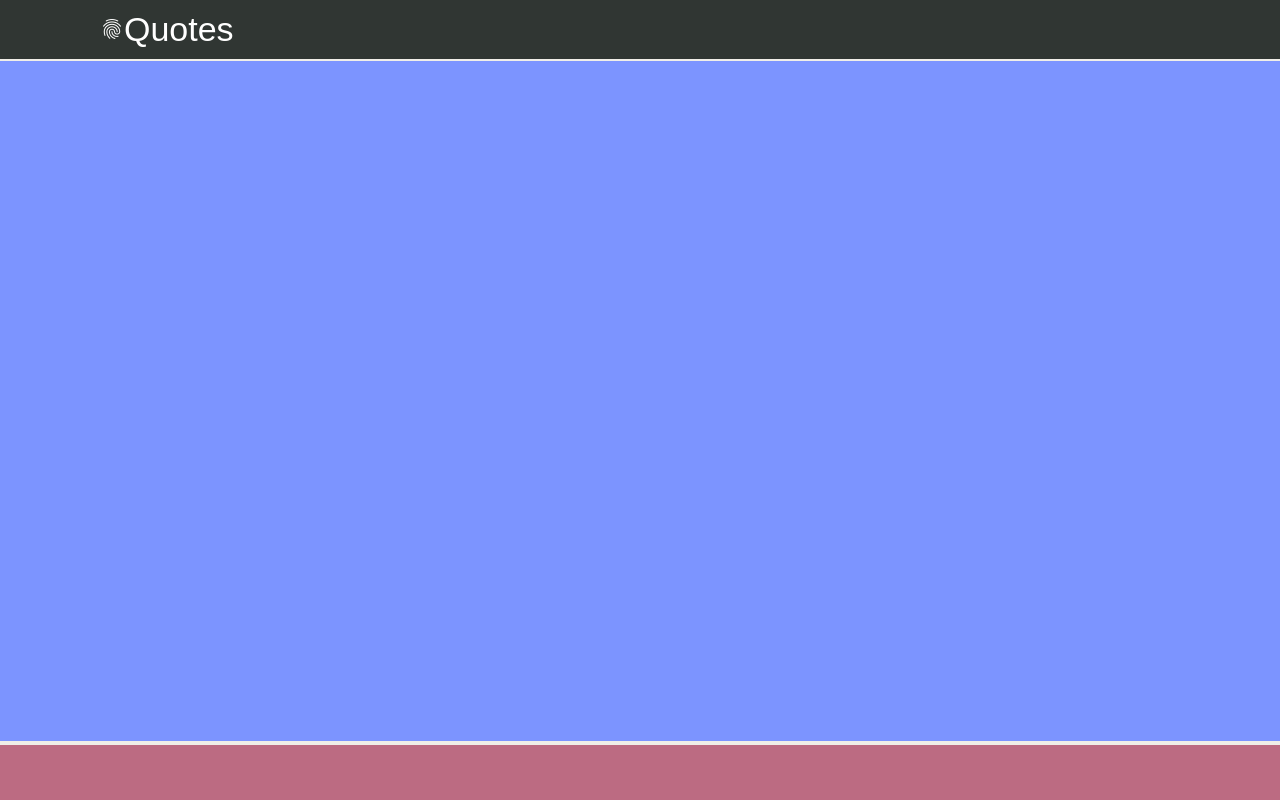
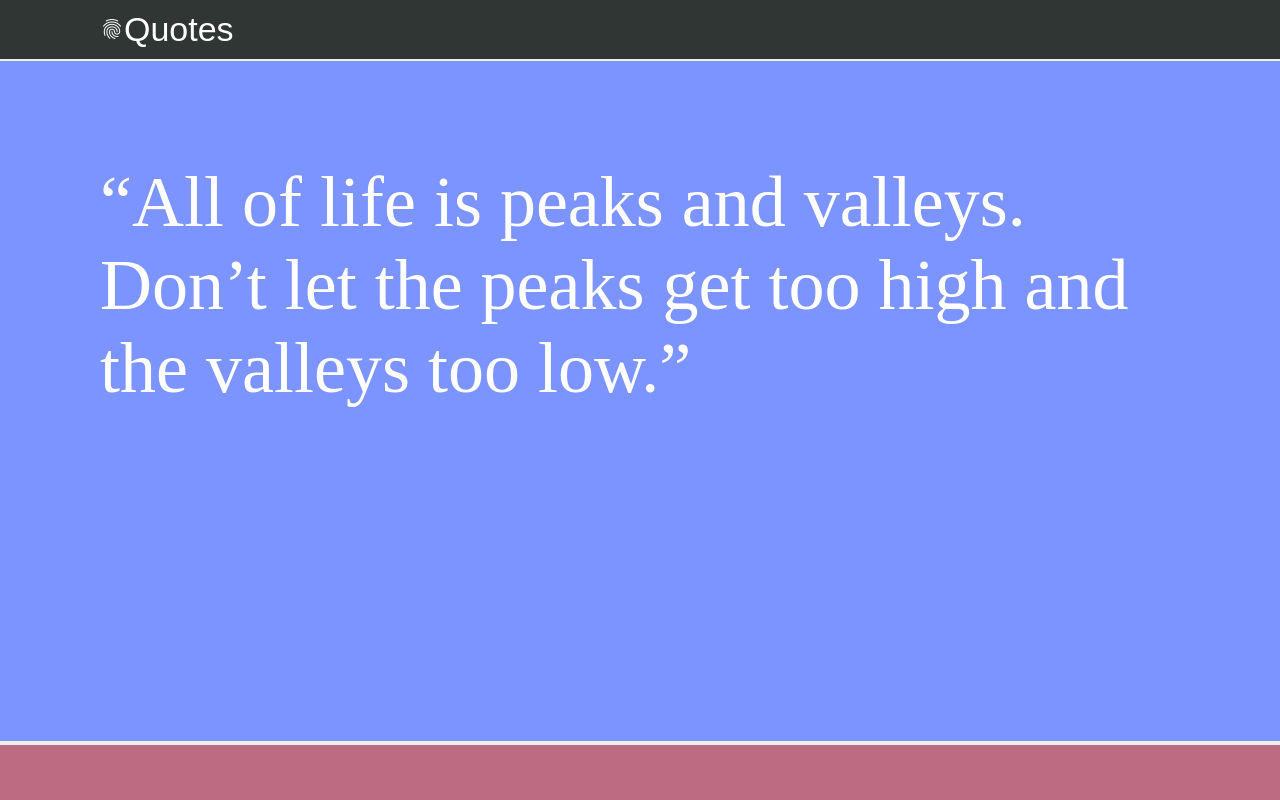
Before and after one commit to hemeshreddys/myapp, a React (Create React App) app: page / in a window 1280 px wide. Shown: the top 800 px of the page. Built offline with nearby package versions, Linux system fonts and the light colour scheme.

Commit message:
added content

```diff
--- a/public/index.html
+++ b/public/index.html
@@ -10,8 +10,8 @@
     -->
     <link rel="manifest" href="%PUBLIC_URL%/manifest.json">
     <link rel="shortcut icon" href="%PUBLIC_URL%/favicon.ico">
-    <link href="https://fonts.googleapis.com/css?family=Sacramento" rel="stylesheet">
     <link href="https://fonts.googleapis.com/icon?family=Material+Icons" rel="stylesheet">
+    <link href="https://fonts.googleapis.com/css?family=Playfair+Display" rel="stylesheet">
     <!--
       Notice the use of %PUBLIC_URL% in the tags above.
       It will be replaced with the URL of the `public` folder during the build.
--- a/src/App.css
+++ b/src/App.css
@@ -10,6 +10,7 @@ body{
   width:80%;
   background-color:#8fa125b2;
   min-height: 400px;
+  font-family: 'Playfair Display', serif;
 }
 .container{
   display: flex;
--- a/src/Page.js
+++ b/src/Page.js
@@ -9,12 +9,12 @@ class Page extends Component{
             height:'60vh',
             fontFamily: "'Sacramento', cursive;",
             backgroundColor: this.props.bgColor,
-            fontSize:'32px',
+            fontSize:'4.5em',
             margin:'2px 0px'
         };
         return(
                 <div style={stylesS}>
-
+                  {this.props.contentP}
                 </div>
         );
     }
--- a/src/index.css
+++ b/src/index.css
@@ -1,5 +1,4 @@
 body {
   margin: 0;
   padding: 0;
-  font-family: sans-serif;
 }
```
